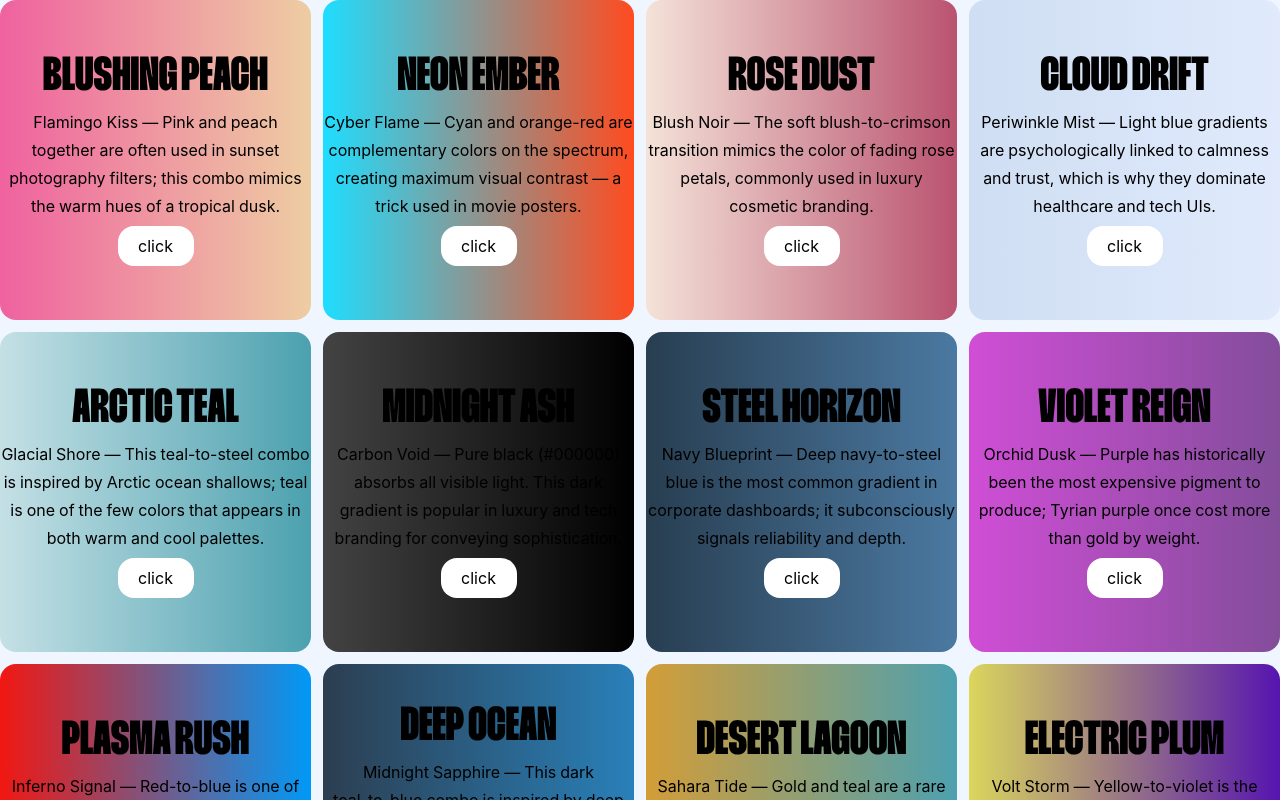
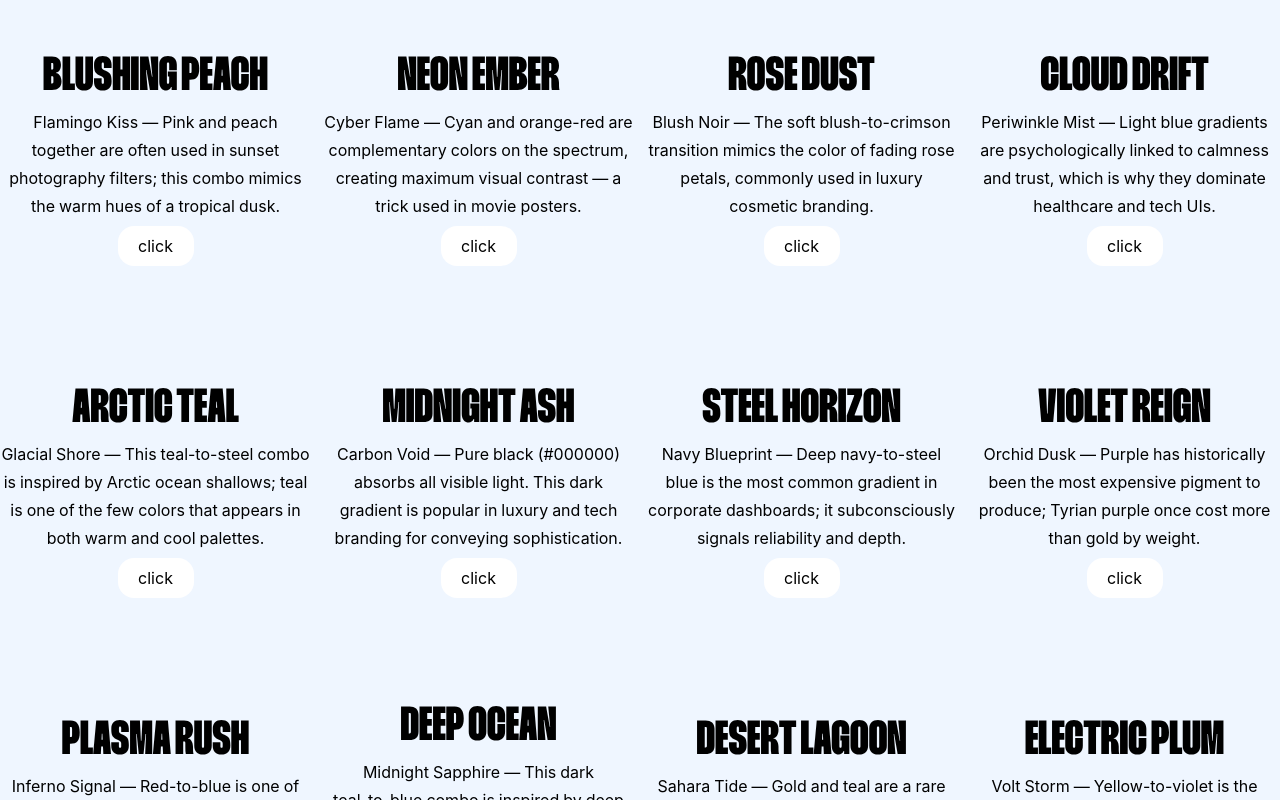
Before and after one commit to Technatron/merlin-tailwind-playground, a React (Vite) app: page / in a window 1280 px wide. Shown: the top 800 px of the page. Built offline with nearby package versions, Linux system fonts and the light colour scheme.

Commit message:
applied dynamic color gradient

```diff
--- a/src/components/Card.tsx
+++ b/src/components/Card.tsx
@@ -15,7 +15,7 @@ const Card = ({children, styling, currentCard}: CardType) => {
   return (
       <div
       style={
-        { background: `linear-gradient(to right, ${currentCard.gradientStart}, ${currentCard.gradientEnd})` }}
+        { background: `linear-gradient(to right, ${currentCard.gradientStart}, {currentCard.gradientEnd})` }}
       className={`rounded-2xl h-[20em] flex flex-col justify-center items-center text-center gap-2 `}>
         {children}
         <CustomButton label={"click"} styling={""} currentCard={currentCard}/>
```
